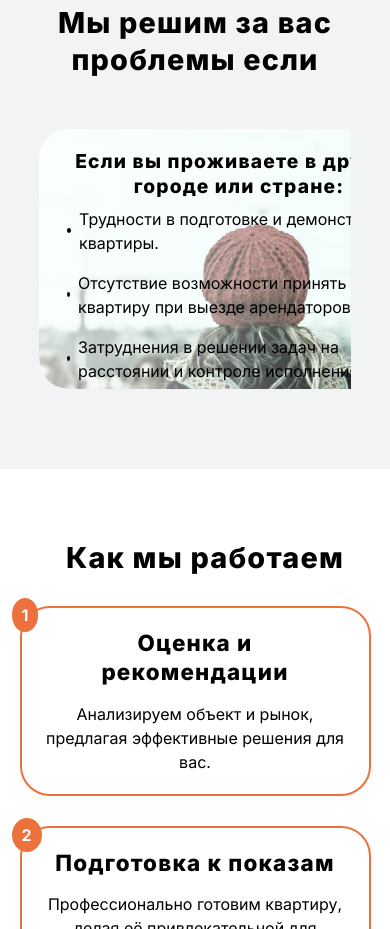
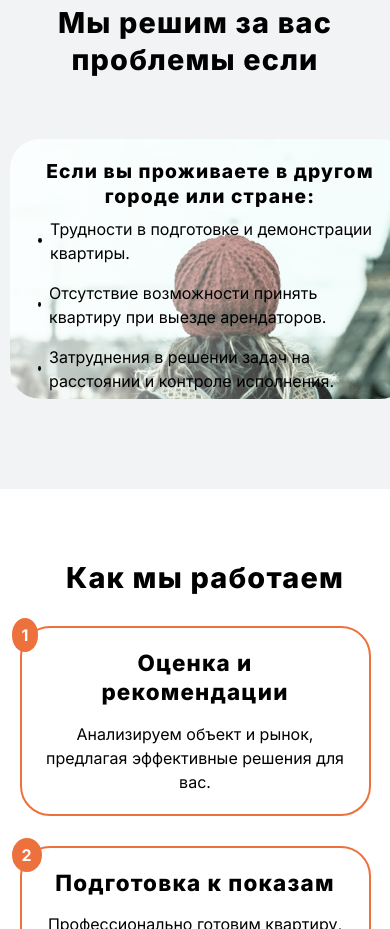
Before and after one commit to Illouminus/immo-agency, a Next.js app: page / in a window 390 px wide. Shown: the part 920-1849 px from the top of the page. Built offline with nearby package versions, Linux system fonts and the light colour scheme.

Commit message:
fix problems container adding width and padding

```diff
--- a/src/components/Problems/Problems.module.css
+++ b/src/components/Problems/Problems.module.css
@@ -23,5 +23,7 @@
     .card_container {
         flex-wrap: nowrap;
         overflow-x: auto;
+        width: 100%;
+        padding: 10px;
     }
 }
```
